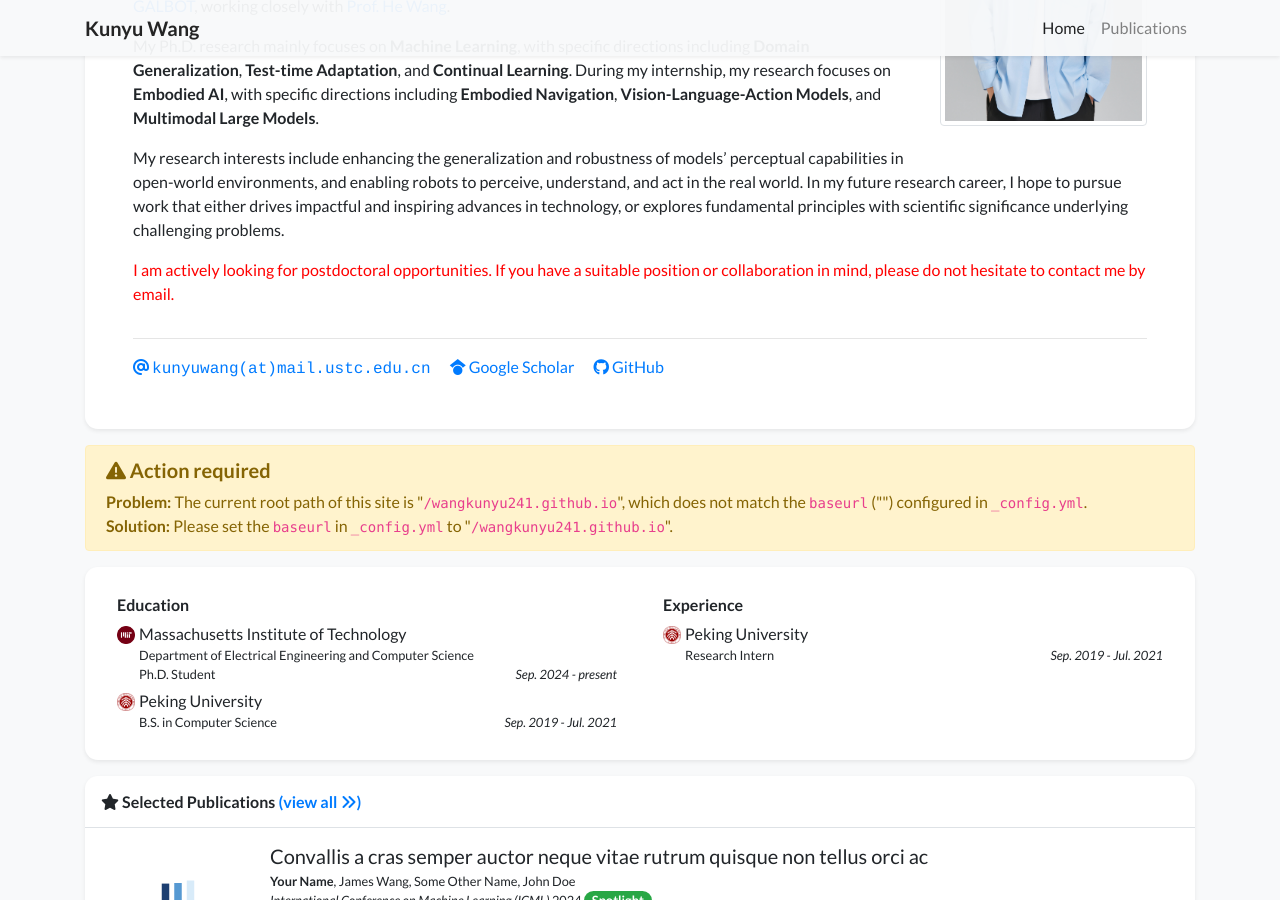
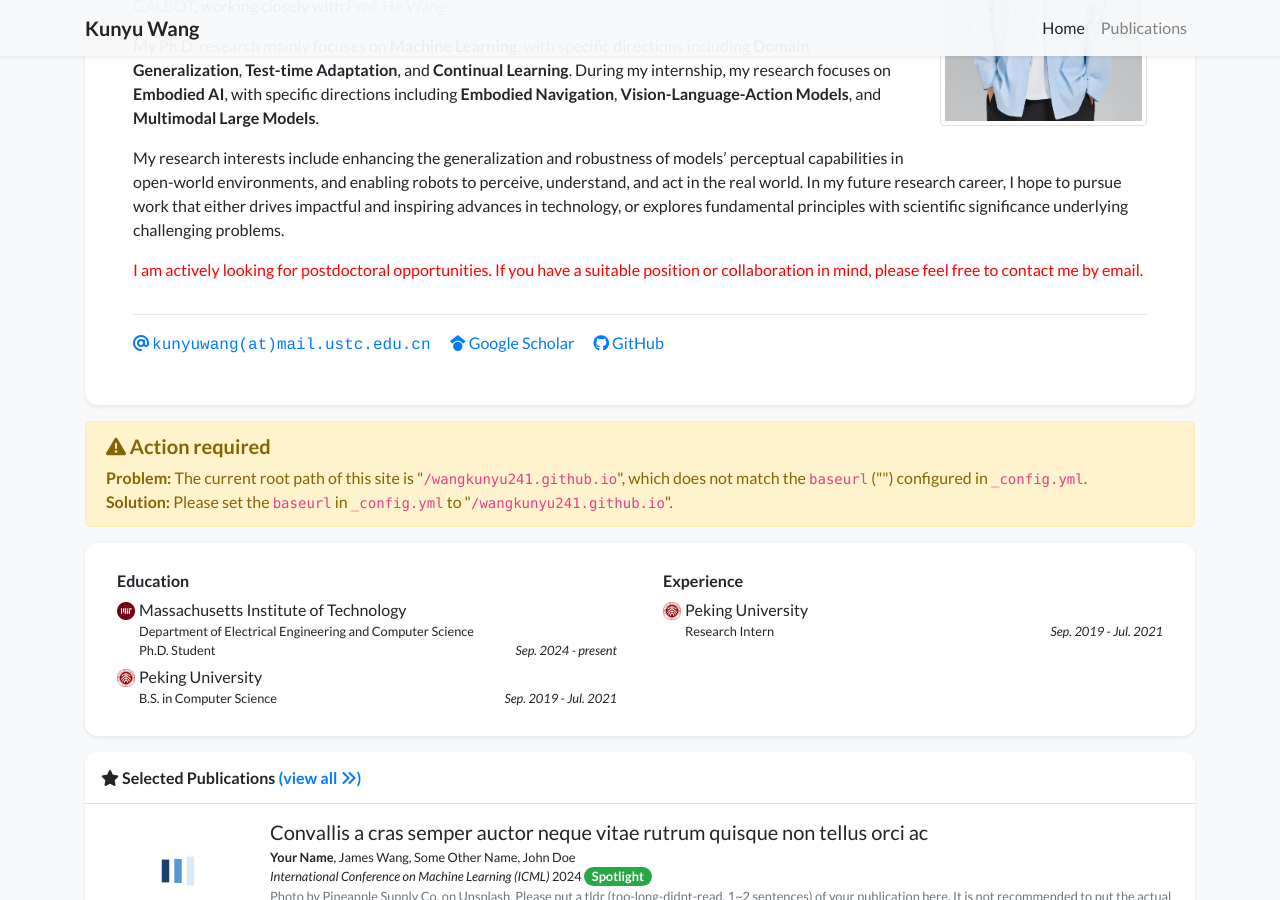
Before and after one commit to wangkunyu241/wangkunyu241.github.io, a Jekyll site: the page built from index.html, in a window 1280 px wide and 900 px high, scrolled down 302 px. Built offline with Jekyll 4.4.1, drawn with Linux system fonts in a browser that asks for light colours; nearby versions of some CDN libraries; a style sheet for code colours, icons or effects is not loaded.

Commit message:
Update profile.yml

```diff
--- a/_data/profile.yml
+++ b/_data/profile.yml
@@ -31,7 +31,7 @@
   My research interests include enhancing the generalization and robustness of models’ perceptual capabilities in open-world environments, and enabling robots to perceive, understand, and act in the real world. In my future research career, I hope to pursue work that either drives impactful and inspiring advances in technology, or explores fundamental principles with scientific significance underlying challenging problems.
   </p>
   <p>
-  <span style="color: red;">I am actively looking for postdoctoral opportunities. If you have a suitable position or collaboration in mind, please do not hesitate to contact me by email.</span>
+  <span style="color: red;">I am actively looking for postdoctoral opportunities. If you have a suitable position or collaboration in mind, please feel free to contact me by email.</span>
   </p>
 portrait_url: /assets/images/photos/portrait.jpg
 # portrait_caption: >-
```
